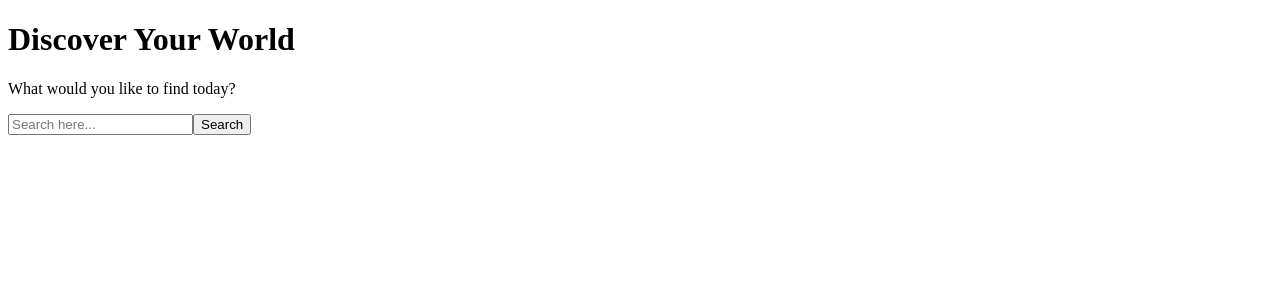
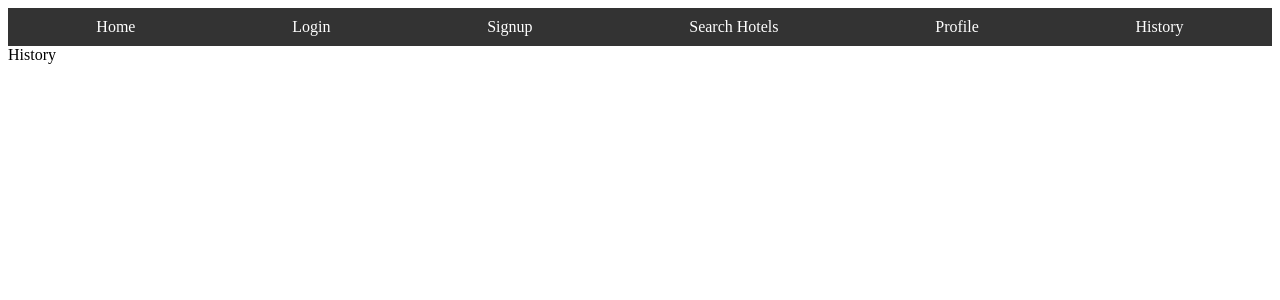
Before and after one commit to Shivansh10000/tbo-hackathon-frontend, a React (Create React App) app: page /history/1 in a window 1280 px wide. Shown: the top 300 px of the page. Built offline with nearby package versions, Linux system fonts and the light colour scheme.

Commit message:
added navbar and routing

```diff
--- a/src/App.js
+++ b/src/App.js
@@ -1,10 +1,26 @@
+import React from 'react';
+import { BrowserRouter as Router, Routes, Route } from 'react-router-dom';
 import Home from "./components/Home";
+import NavBar from "./components/NavBar"; // Import NavBar component
+import Login from "./components/Login"; // Import Login component
+import Signup from "./components/Signup"; // Import Signup component
+import SearchHotels from "./components/SearchHotels"; // Import SearchHotels component
+import Profile from "./components/Profile"; // Import Profile component
+import History from "./components/History"; // Import History component
 
 const App = () => {
   return (
-    <div className="App">
-      <Home/>
-    </div>
+    <Router>
+      <NavBar />
+      <Routes>
+        <Route path="/" element={<Home />} />
+        <Route path="/login" element={<Login />} />
+        <Route path="/signup" element={<Signup />} />
+        <Route path="/searchHotels" element={<SearchHotels />} />
+        <Route path="/profile/:userId" element={<Profile />} />
+        <Route path="/history/:userId" element={<History />} />
+      </Routes>
+    </Router>
   );
 }
 
--- /dev/null
+++ b/src/components/History.jsx
@@ -0,0 +1,7 @@
+import React from "react";
+
+const History = () => {
+  return <div>History</div>;
+};
+
+export default History;
--- /dev/null
+++ b/src/components/Login.jsx
@@ -0,0 +1,7 @@
+import React from "react";
+
+const Login = () => {
+  return <div>Login</div>;
+};
+
+export default Login;
--- /dev/null
+++ b/src/components/NavBar.jsx
@@ -0,0 +1,26 @@
+import React from "react";
+import { Link } from "react-router-dom";
+import "../styles/navbar.css";
+
+const NavBar = () => {
+  const userId = "will-get-the-logged-in-userid-here";
+  return (
+    <nav className="navbar">
+      {" "}
+      {/* Apply the CSS class to the nav element */}
+      <div>
+        <div className="nav-container">
+          <Link to="/">Home</Link>
+          <Link to="/login">Login</Link>
+          <Link to="/signup">Signup</Link>
+          <Link to="/searchHotels">Search Hotels</Link>
+          {/* Assuming userId is available from somewhere */}
+          <Link to={`/profile/${userId}`}>Profile</Link>
+          <Link to={`/history/${userId}`}>History</Link>
+        </div>
+      </div>
+    </nav>
+  );
+};
+
+export default NavBar;
--- /dev/null
+++ b/src/components/Profile.jsx
@@ -0,0 +1,7 @@
+import React from "react";
+
+const Profile = () => {
+  return <div>Profile</div>;
+};
+
+export default Profile;
--- /dev/null
+++ b/src/components/SearchHotels.jsx
@@ -0,0 +1,7 @@
+import React from "react";
+
+const SearchHotels = () => {
+  return <div>SearchHotels</div>;
+};
+
+export default SearchHotels;
--- /dev/null
+++ b/src/components/Signup.jsx
@@ -0,0 +1,7 @@
+import React from "react";
+
+const Signup = () => {
+  return <div>Signup</div>;
+};
+
+export default Signup;
--- /dev/null
+++ b/src/styles/navbar.css
@@ -0,0 +1,20 @@
+/* NavBar.css */
+.navbar {
+    background-color: #333;
+    padding: 10px;
+  }
+
+  .nav-container {
+    display: flex;
+    flex-direction: row;
+    justify-content: space-around;
+  }
+
+  .navbar a {
+    color: white;
+    text-decoration: none;
+  }
+
+  .navbar a:hover {
+    color: lightblue;
+  }
```
